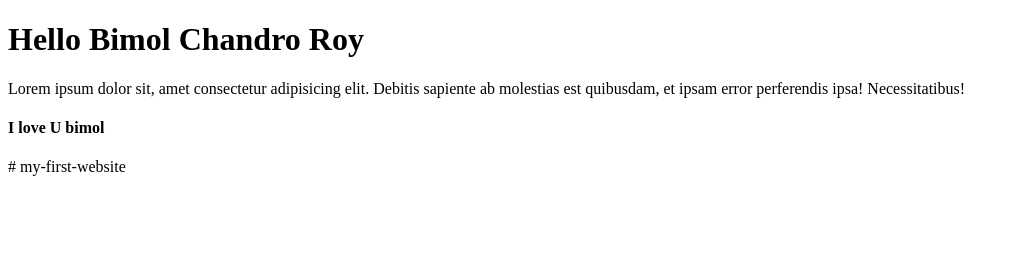
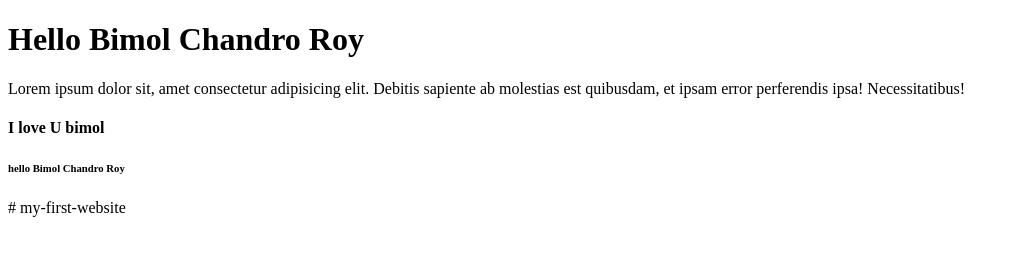
Before and after one commit to bimolray01/my-first-website, a plain HTML site: page index.html in a window 1280 px wide. Shown: the whole page, without its empty margins (0-1019 px from the left). Drawn offline with Linux system fonts and the light colour scheme.

Commit message:
Update index.html

```diff
--- a/index.html
+++ b/index.html
@@ -9,5 +9,6 @@
     <h1>Hello Bimol Chandro Roy</h1>
     <p>Lorem ipsum dolor sit, amet consectetur adipisicing elit. Debitis sapiente ab molestias est quibusdam, et ipsam error perferendis ipsa! Necessitatibus!</p>
     <h4>I love U bimol</h4>
+    <h6> hello Bimol Chandro Roy</h6>
 </body>
 </html># my-first-website
```
